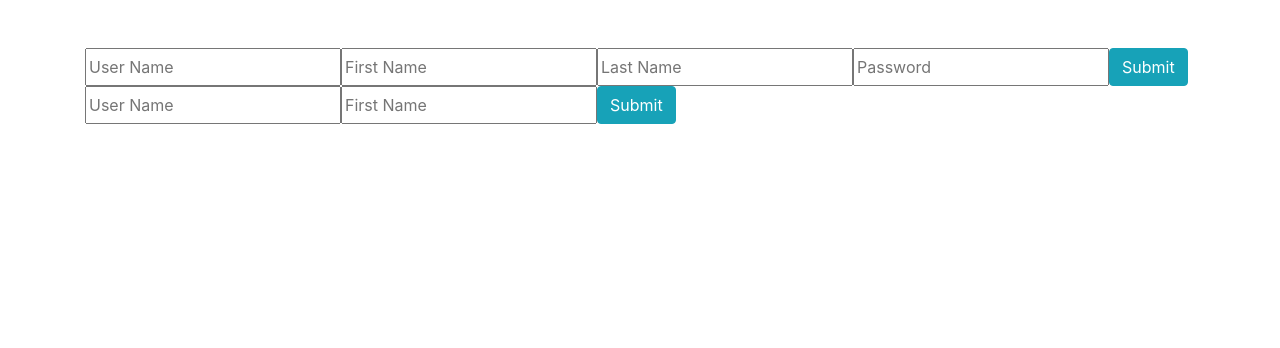
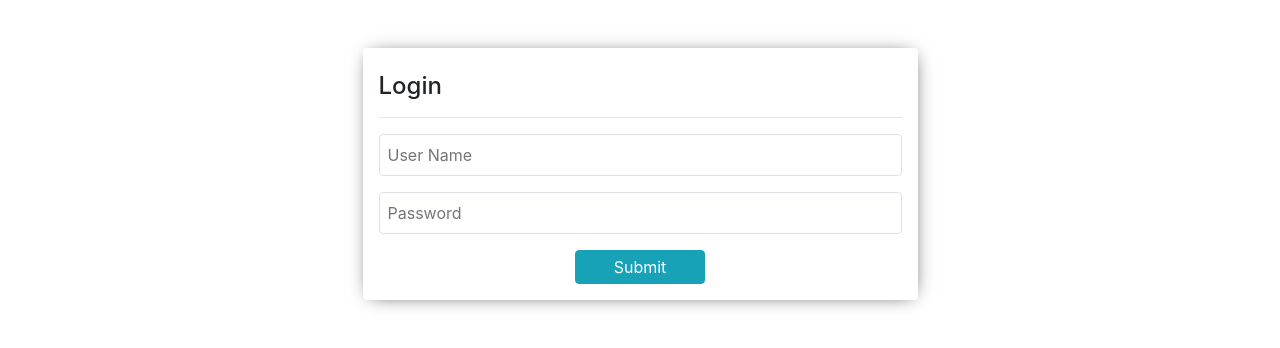
Before and after one commit to Abhiram13/MordorClient, a React (Create React App) app: page / in a window 1280 px wide. Shown: the top 348 px of the page. Built offline with nearby package versions, Linux system fonts and the light colour scheme.

Commit message:
added home component and will be redirected if cred are right

```diff
--- a/src/App.js
+++ b/src/App.js
@@ -1,12 +1,15 @@
 /* eslint-disable no-lone-blocks */
 import React from 'react';
 import { BrowserRouter as Router, Route } from 'react-router-dom';
-import Auth from './workflow/Authenticate/auth'
+import SignUp from './workflow/Authenticate/signup'
+import Home from './workflow/Search/home'
+import './styles/body.css'
 
 function App() {
   return (
     <Router>
-      <Route exact path="/" component={Auth} />
+      <Route exact path="/" component={SignUp} />
+      <Route path="/home" component={Home} />
     </Router>
   )
 }
--- a/src/helpers/helper.js
+++ b/src/helpers/helper.js
@@ -12,6 +12,7 @@ export default function postRequest(method, url, data) {
       if (this.readyState === 4 && this.status === 200) {
          console.log('DATA SENT');
          console.log(XHTTP);
+         return XHTTP;
       }
    }
    XHTTP.send(JSON.stringify(data));
--- /dev/null
+++ b/src/styles/body.css
@@ -0,0 +1,3 @@
+.shadow {
+   box-shadow: 1px 1px 18px -7px;
+}
--- a/src/workflow/Authenticate/signup.js
+++ b/src/workflow/Authenticate/signup.js
@@ -1,6 +1,6 @@
 /* eslint-disable no-lone-blocks */
 import React from 'react';
-import postRequest from '../../helpers/helper';
+import { withRouter } from 'react-router-dom';
 
 class SignUp extends React.Component {
    constructor(props) {
@@ -12,6 +12,7 @@ class SignUp extends React.Component {
          password: '',
          login_username: '',
          login_password: '',
+         access: false,
       }
       this.handleChange = this.handleChange.bind(this);
    }
@@ -20,7 +21,7 @@ class SignUp extends React.Component {
     * @param {object} event - returns the element by id which triggered the Event
     */
    handleChange = event => {
-      switch(event.target.id) {
+      switch (event.target.id) {
          case 'username':
             this.setState({
                username: event.target.value,
@@ -56,10 +57,25 @@ class SignUp extends React.Component {
       }
    }
 
+   postRequest(method, url, data) {
+      let XHTTP = new XMLHttpRequest();
+      XHTTP.open(method, url, true);
+      XHTTP.setRequestHeader('Content-Type', 'application/json; charset=utf-8');
+      XHTTP.onreadystatechange = () => {
+         if (XHTTP.readyState === 4 && XHTTP.status === 200) {
+            let response = JSON.parse(XHTTP.responseText);
+            if (response.access) {
+               this.props.history.push('/home');
+            }
+         }
+      }
+      XHTTP.send(JSON.stringify(data));
+   }
+
    sendDate() {
       const { username, firstname, lastname, password } = this.state;
       if (username && firstname && lastname && password) {
-         return postRequest('post', '/signIn.js', this.state);
+         return this.postRequest('post', '/signIn.js', this.state);
       }
    }
 
@@ -70,7 +86,7 @@ class SignUp extends React.Component {
          password: login_password,
       }
       if (login_password && login_username) {
-         return postRequest('post', '/login.js', obj);
+         return this.postRequest('post', '/login.js', obj);
       }
    }
 
@@ -78,7 +94,31 @@ class SignUp extends React.Component {
       return (
          <div className="App">
             <div className="container pt-5">
-               <div className="d-flex col-sm-5 p-0 justify-content-between">
+               <div className="col-sm-6 p-0 mx-auto rounded shadow">
+                  <div className="p-3">
+                     <h4 className="pt-2">Login</h4>
+                     <hr className="" />
+                     <input
+                        type="text"
+                        id="loginusername"
+                        className="d-block col-sm p-0 rounded border p-2 mb-3"
+                        placeholder="User Name"
+                        value={this.state.login_username}
+                        onChange={this.handleChange} />
+                     <input
+                        type="text"
+                        id="loginpassword"
+                        className="d-block col-sm p-0 rounded border p-2 mb-3"
+                        placeholder="Password"
+                        value={this.state.login_password}
+                        onChange={this.handleChange} />
+                     <button
+                        type="button"
+                        className="btn btn-info d-block mx-auto col-sm-3 py-1"
+                        onClick={() => this.sendLoginCred()}>Submit</button>
+                  </div>
+               </div>
+               {/* <div className="d-flex col-sm-5 p-0 justify-content-between">
                   <input
                      type="text"
                      id="username"
@@ -107,30 +147,11 @@ class SignUp extends React.Component {
                      type="button"
                      className="btn btn-info"
                      onClick={() => this.sendDate()}>Submit</button>
-               </div>
-
-               <div className="d-flex col-sm-5 p-0 justify-content-between">
-                  <input
-                     type="text"
-                     id="loginusername"
-                     placeholder="User Name"
-                     value={this.state.login_username}
-                     onChange={this.handleChange} />
-                  <input
-                     type="text"
-                     id="loginpassword"
-                     placeholder="First Name"
-                     value={this.state.login_password}
-                     onChange={this.handleChange} />
-                  <button
-                     type="button"
-                     className="btn btn-info"
-                     onClick={() => this.sendLoginCred()}>Submit</button>
-               </div>
+               </div> */}
             </div>
          </div>
       );
    }
 }
 
-export default SignUp;
+export default withRouter(SignUp);
--- /dev/null
+++ b/src/workflow/Search/home.js
@@ -0,0 +1,9 @@
+import React, { Component } from 'react';
+
+export default class Home extends Component {
+   render() {
+      return (
+         <div>HOME PAGE</div>
+      )
+   }
+}
```
